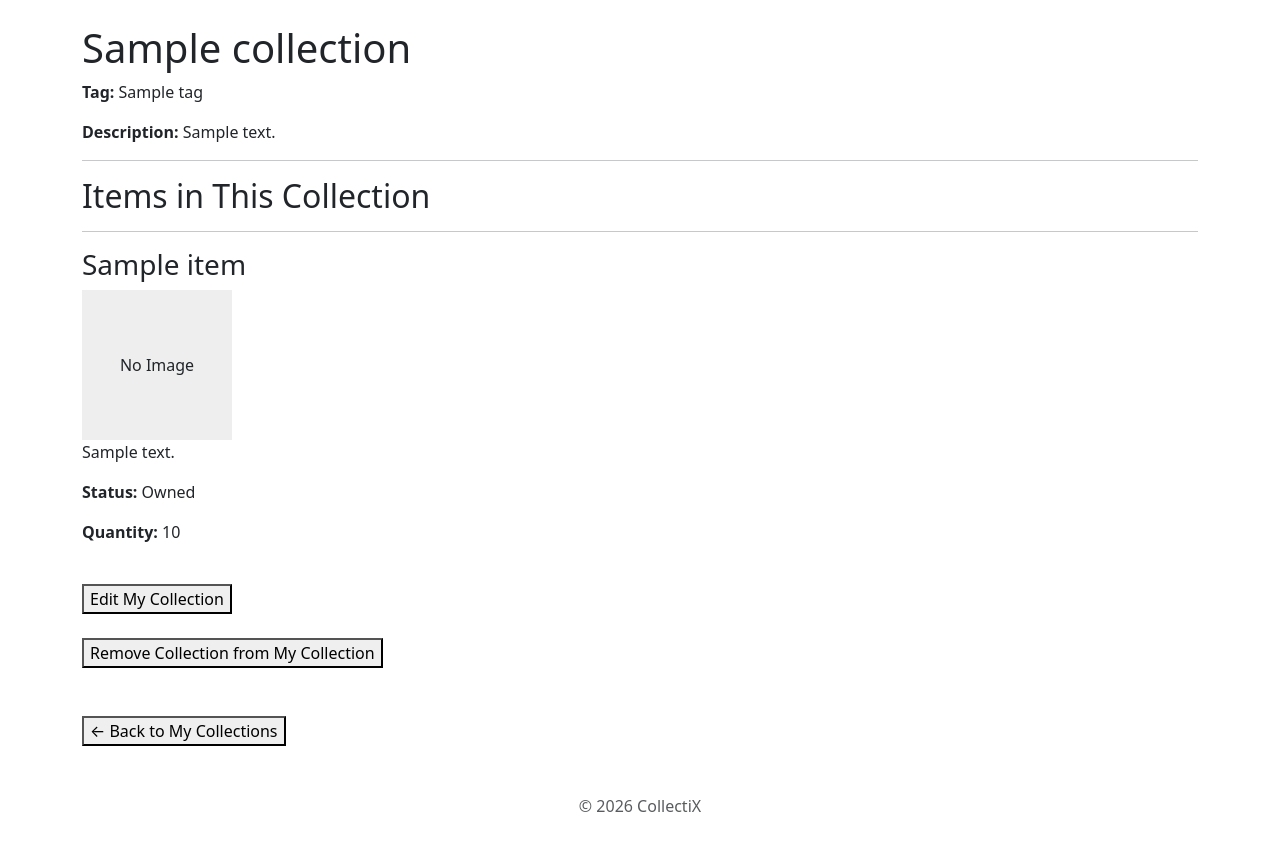
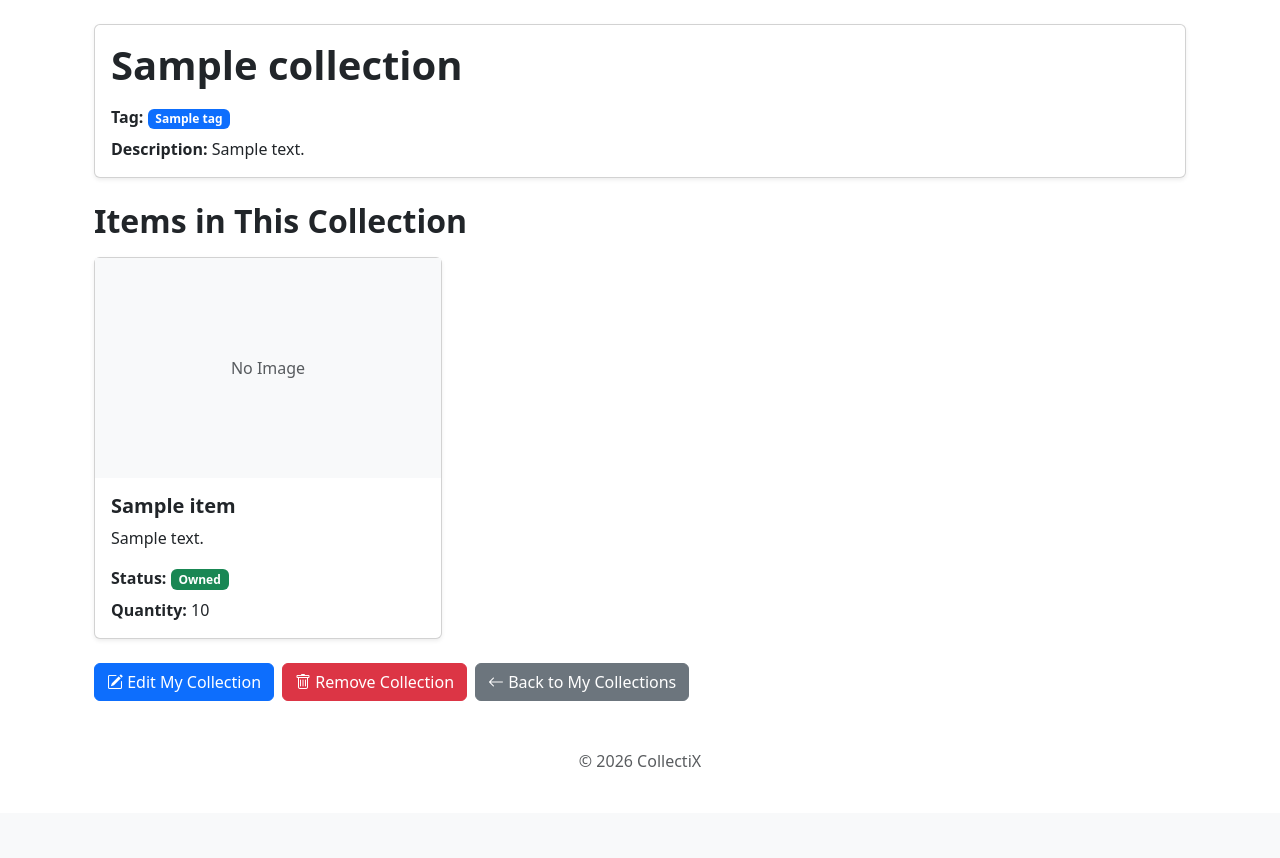
Before and after one commit to 1celatte/CollectiX, a Flask app: template app/mycollection/templates/detail.html in a window 1280 px wide. Shown: the part 56-914 px from the top of the page. After the commit the page ends 823 px from the top, so only its background shows below. Run offline with Flask 3, Linux system fonts and the light colour scheme; the template is opened without the code that fills it: most values are stand-ins (such as "Sample title", 1, 10 or a date in 2020).

Commit message:
refine remove my collection feature

```diff
--- a/app/mycollection/templates/detail.html
+++ b/app/mycollection/templates/detail.html
@@ -6,7 +6,13 @@
 
 {% block content %}
 
-<h1>
+<div class="container">
+
+    <!-- Collection Header -->
+    <div class="card shadow-sm mb-4">
+        <div class="card-body">
+
+            <h1 class="card-title fw-bold mb-3">
                 {{ collection.name }}
             </h1>
 
@@ -18,41 +24,54 @@
                         filename='uploads/' + collection.image
                     ) }}"
                     alt="{{ collection.name }}"
-        width="200"
+                    class="img-fluid rounded mb-3"
+                    style="
+                        max-width: 300px;
+                        height: 250px;
+                        object-fit: contain;
+                        background-color: #f8f9fa;
+                    "
                 >
 
             {% endif %}
 
-<p>
+            <p class="mb-2">
                 <strong>Tag:</strong>
 
                 {% if collection.tag %}
+                    <span class="badge bg-primary">
                         {{ collection.tag.name }}
+                    </span>
                 {% else %}
+                    <span class="badge bg-secondary">
                         Not assigned
+                    </span>
                 {% endif %}
             </p>
 
-<p>
+            <p class="mb-0">
                 <strong>Description:</strong>
                 {{ collection.description }}
             </p>
 
-<hr>
+        </div>
+    </div>
 
-<h2>
+
+    <!-- Items -->
+    <h2 class="fw-bold mb-3">
         Items in This Collection
     </h2>
 
     {% if items %}
 
+        <div class="row g-4">
+
             {% for item in items %}
 
-        <hr>
+                <div class="col-12 col-md-6 col-lg-4">
 
-        <h3>
-            {{ item.name }}
-        </h3>
+                    <div class="card h-100 shadow-sm">
 
                         {% if item.image %}
 
@@ -62,28 +81,35 @@
                                     filename='uploads/' + item.image
                                 ) }}"
                                 alt="{{ item.name }}"
-                width="150"
+                                class="card-img-top"
+                                style="
+                                    height: 220px;
+                                    object-fit: contain;
+                                    background-color: #f8f9fa;
+                                "
                             >
+
                         {% else %}
 
                             <div
-                style="
-                    width: 150px;
-                    height: 150px;
-                    display: flex;
-                    align-items: center;
-                    justify-content: center;
-                    background: #eee;
-                "
+                                class="d-flex align-items-center justify-content-center bg-light text-muted"
+                                style="height: 220px;"
                             >
                                 No Image
                             </div>
 
                         {% endif %}
 
-        <p>
+                        <div class="card-body">
+
+                            <h5 class="card-title fw-bold">
+                                {{ item.name }}
+                            </h5>
+
+                            <p class="card-text">
                                 {{ item.description }}
                             </p>
+
 
                             <!-- Check whether current user owns this item -->
 
@@ -93,52 +119,152 @@
                                 |first
                             %}
 
+
                             {% if owned %}
 
-            <p>
+                                <div class="mb-2">
                                     <strong>Status:</strong>
+
+                                    <span class="badge bg-success">
                                         Owned
-            </p>
+                                    </span>
+                                </div>
 
-            <p>
+                                <div>
                                     <strong>Quantity:</strong>
                                     {{ owned.quantity }}
-            </p>
+                                </div>
 
                             {% else %}
 
-            <p>
+                                <div class="mb-2">
                                     <strong>Status:</strong>
+
+                                    <span class="badge bg-secondary">
                                         Unowned
-            </p>
+                                    </span>
+                                </div>
 
-            <p>
+                                <div>
                                     <strong>Quantity:</strong>
                                     0
-            </p>
+                                </div>
 
                             {% endif %}
 
+                        </div>
+
+                    </div>
+
+                </div>
+
             {% endfor %}
+
+        </div>
 
     {% else %}
 
-    <p>
+        <div class="alert alert-info">
             No approved items are available in this collection yet.
-    </p>
+        </div>
 
     {% endif %}
 
-<br>
-<a href="{{ url_for(
+
+    <!-- Action Buttons -->
+    <div class="d-flex flex-wrap gap-2 mt-4">
+
+        <a
+            href="{{ url_for(
                 'my_collection.edit_my_collection',
                 collection_id=collection.id
-) }}">
-    <button type="button">Edit My Collection</button>
+            ) }}"
+            class="btn btn-primary"
+        >
+            <i class="bi bi-pencil-square"></i>
+            Edit My Collection
         </a>
 
-<br>
-<br>
+
+        <!-- Remove Button -->
+        <button
+            type="button"
+            class="btn btn-danger"
+            data-bs-toggle="modal"
+            data-bs-target="#removeCollectionModal"
+        >
+            <i class="bi bi-trash"></i>
+            Remove Collection
+        </button>
+
+
+        <a
+            href="{{ url_for(
+                'my_collection.list_my_collections'
+            ) }}"
+            class="btn btn-secondary"
+        >
+            <i class="bi bi-arrow-left"></i>
+            Back to My Collections
+        </a>
+
+    </div>
+
+
+    <!-- Remove Confirmation Modal -->
+    <div
+        class="modal fade"
+        id="removeCollectionModal"
+        tabindex="-1"
+        aria-labelledby="removeCollectionModalLabel"
+        aria-hidden="true"
+    >
+
+        <div class="modal-dialog modal-dialog-centered">
+
+            <div class="modal-content">
+
+                <div class="modal-header">
+
+                    <h5
+                        class="modal-title fw-bold"
+                        id="removeCollectionModalLabel"
+                    >
+                        Remove Collection
+                    </h5>
+
+                    <button
+                        type="button"
+                        class="btn-close"
+                        data-bs-dismiss="modal"
+                        aria-label="Close"
+                    ></button>
+
+                </div>
+
+
+                <div class="modal-body">
+
+                    <p class="mb-0">
+                        Are you sure you want to remove
+                        <strong>{{ collection.name }}</strong>
+                        from My Collection?
+                    </p>
+
+                </div>
+
+
+                <div class="modal-footer">
+
+                    <button
+                        type="button"
+                        class="btn btn-secondary"
+                        data-bs-dismiss="modal"
+                    >
+                        Cancel
+                    </button>
+
+
                     <form
                         method="POST"
                         action="{{ url_for(
@@ -146,20 +272,25 @@
                             collection_id=collection.id
                         ) }}"
                     >
-    <button type="submit">
-        Remove Collection from My Collection
+
+                        <button
+                            type="submit"
+                            class="btn btn-danger"
+                        >
+                            <i class="bi bi-trash"></i>
+                            Yes
                         </button>
+
                     </form>
-<br>
-<br>
-<a
-    href="{{ url_for(
-        'my_collection.list_my_collections'
-    ) }}"
->
-    <button type="button">
-        ← Back to My Collections
-    </button>
-</a>
+
+                </div>
+
+            </div>
+
+        </div>
+
+    </div>
+
+</div>
 
 {% endblock %}
```
Also changed, not shown: app/utils.py (+8 -0 lines). Lines whose indentation alone changed are shown as unchanged.
